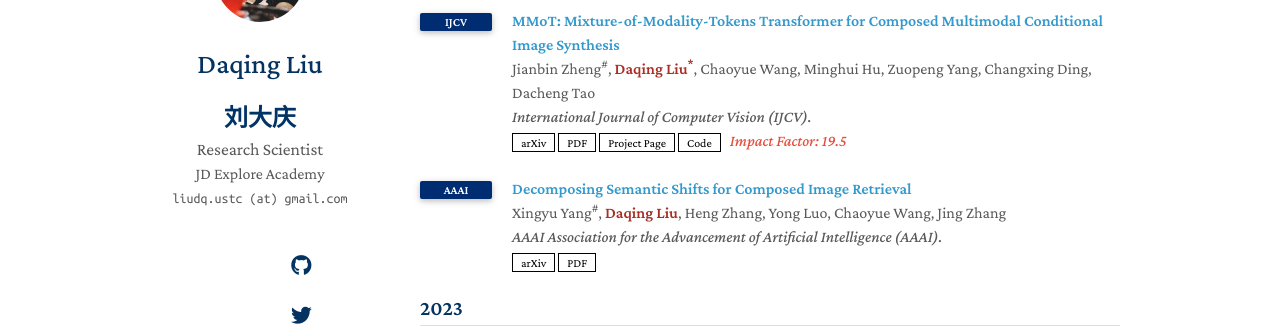
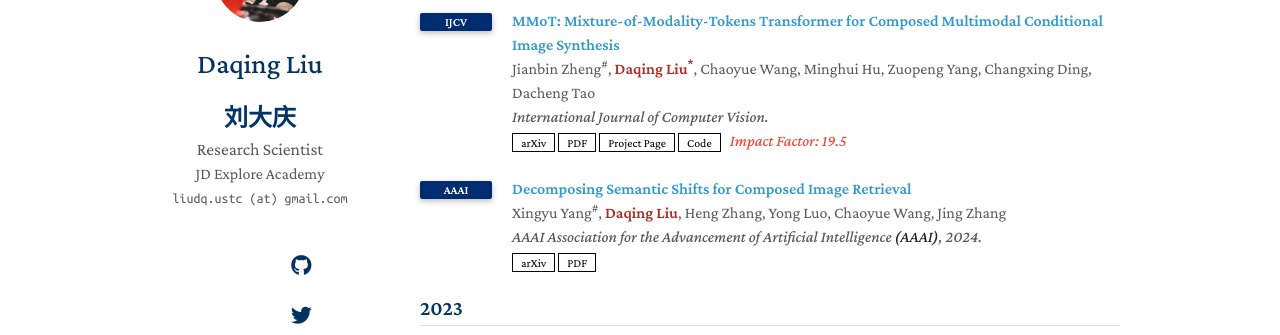
Before and after one commit to daqingliu/daqingliu.github.io, a Jekyll site: the page built from index.md, in a window 1280 px wide and 900 px high, scrolled down 1070 px. Shown: the part 152-487 px from the top of the window. Built offline with Jekyll 4.4.1, drawn with Linux system fonts in a browser that asks for light colours; nearby versions of some CDN libraries; a style sheet for code colours, icons or effects is not loaded; our own code applies the rules of GitHub Pages for plain Markdown files.

Commit message:
20240227

```diff
--- a/_includes/publications.md
+++ b/_includes/publications.md
@@ -124,7 +124,7 @@ I marked my name in <b style="color:#a82e26">Red</b> if I am the first or corres
   <div class="col-sm-9" style="position: relative;padding-right: 15px;padding-left: 20px;">
     <div class="title"><a href="https://arxiv.org/abs/2305.05992" target="_blank">MMoT: Mixture-of-Modality-Tokens Transformer for Composed Multimodal Conditional Image Synthesis</a></div>
     <div class="author">Jianbin Zheng<span class="superscript">#</span>, <b style="color:#a82e26">Daqing Liu<span class="superscript">*</span></b>, Chaoyue Wang, Minghui Hu, Zuopeng Yang, Changxing Ding, Dacheng Tao</div>
-    <div class="periodical"><em>International Journal of Computer Vision (IJCV).</em></div>
+    <div class="periodical"><em>International Journal of Computer Vision.</em></div>
     <div class="links">
       <a href="https://arxiv.org/abs/2305.05992" class="btn btn-sm z-depth-0" role="button" target="_blank" style="font-size:12px;">arXiv</a>
       <a href="https://arxiv.org/pdf/2305.05992" class="btn btn-sm z-depth-0" role="button" target="_blank" style="font-size:12px;">PDF</a>
@@ -143,7 +143,7 @@ I marked my name in <b style="color:#a82e26">Red</b> if I am the first or corres
   <div class="col-sm-9" style="position: relative;padding-right: 15px;padding-left: 20px;">
     <div class="title"><a href="https://arxiv.org/abs/2309.09531" target="_blank">Decomposing Semantic Shifts for Composed Image Retrieval</a></div>
     <div class="author">Xingyu Yang<span class="superscript">#</span>, <b style="color:#a82e26">Daqing Liu</b>, Heng Zhang, Yong Luo, Chaoyue Wang, Jing Zhang</div>
-    <div class="periodical"><em>AAAI Association for the Advancement of Artificial Intelligence (AAAI).</em></div>
+    <div class="periodical"><em>AAAI Association for the Advancement of Artificial Intelligence <strong>(AAAI)</strong>, 2024.</em></div>
     <div class="links">
       <a href="https://arxiv.org/abs/2309.09531" class="btn btn-sm z-depth-0" role="button" target="_blank" style="font-size:12px;">arXiv</a>
       <a href="https://arxiv.org/pdf/2309.09531" class="btn btn-sm z-depth-0" role="button" target="_blank" style="font-size:12px;">PDF</a>
```
Also changed, not shown: 1 other file.
